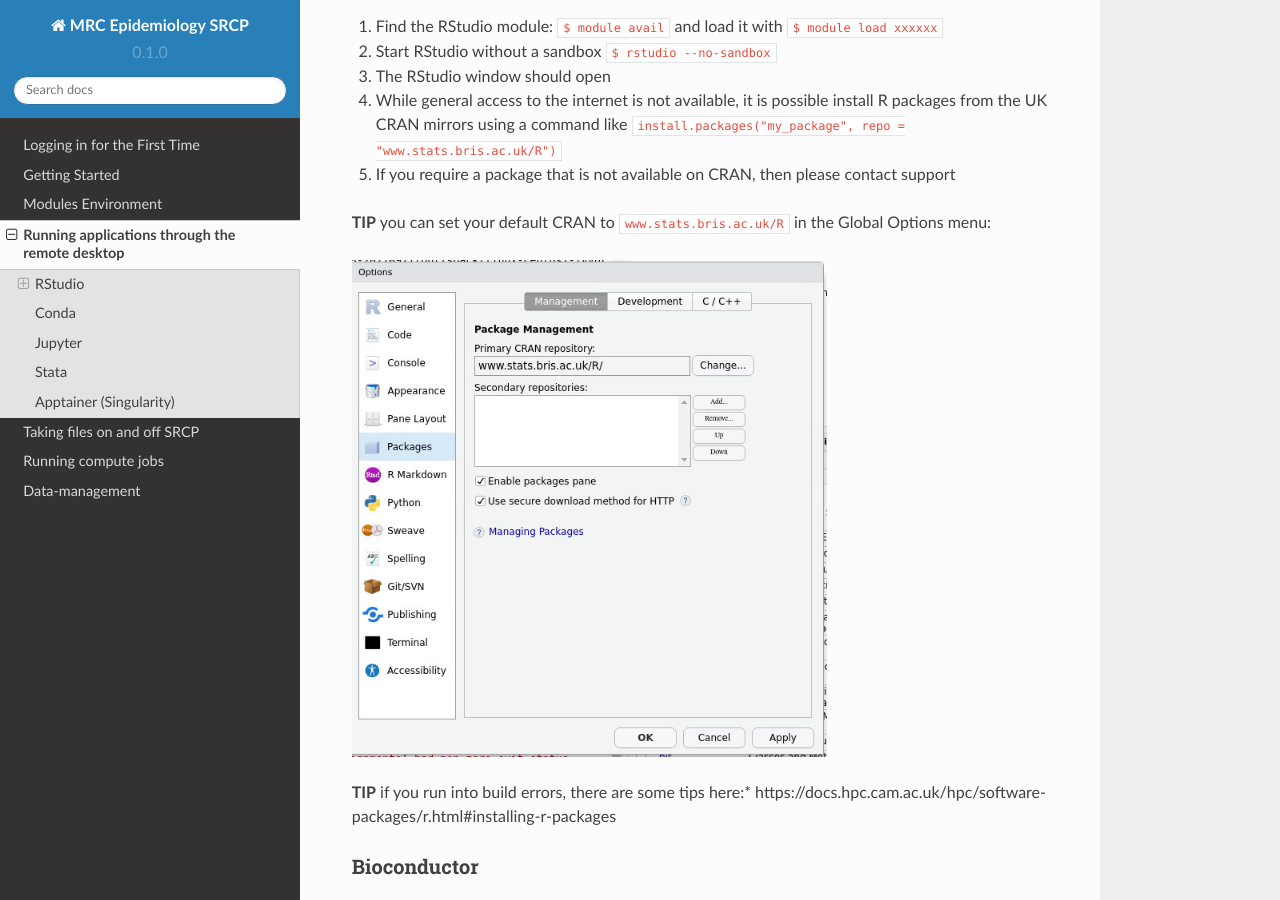
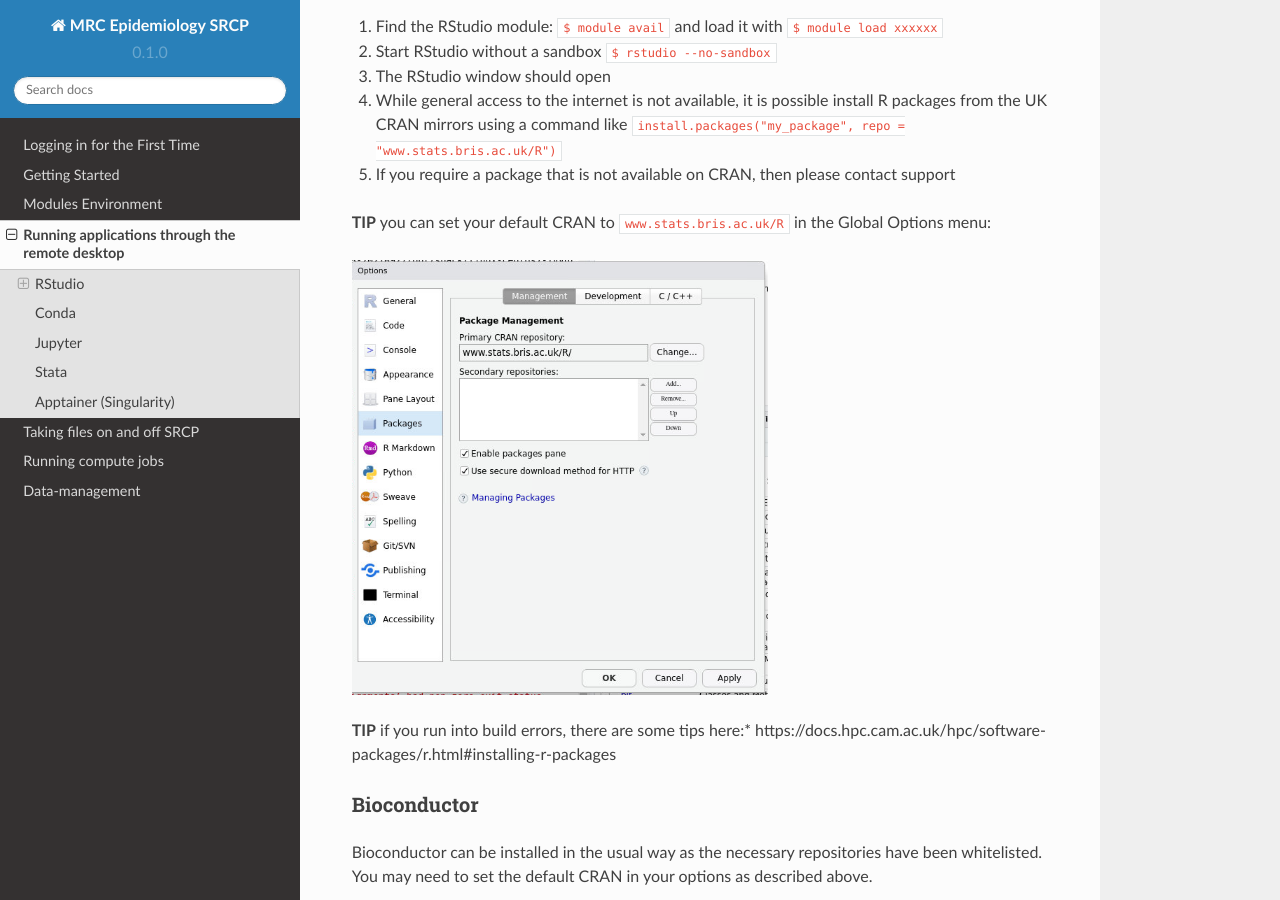
Before and after one commit to epi-analysis/SRCP_docs, a Sphinx documentation site: the page built from docs/source/03-Running-applications-through-the-remote-desktop.rst, in a window 1280 px wide and 900 px high, scrolled down 489 px. Built offline with Sphinx 7.4.7 and the Read the Docs theme 2.0.0, drawn with Linux system fonts in a browser that asks for light colours.

Commit message:
Update 03-Running-applications-through-the-remote-desktop.rst

```diff
--- a/docs/source/03-Running-applications-through-the-remote-desktop.rst
+++ b/docs/source/03-Running-applications-through-the-remote-desktop.rst
@@ -34,7 +34,7 @@
 the Global Options menu:
 
 .. figure:: ../../images/rstudio-global-options.png
-  :scale: 80 %
+  :scale: 70 %
   :alt: RStudio
 
 **TIP** if you run into build errors, there are some tips here:*
@@ -84,7 +84,7 @@
 2. Start Stata: ``$ xstata``
 
 .. figure:: ../../images/stata.png
-  :scale: 80 %
+  :scale: 60 %
   :alt: Stata
 
 Apptainer (Singularity)
```
